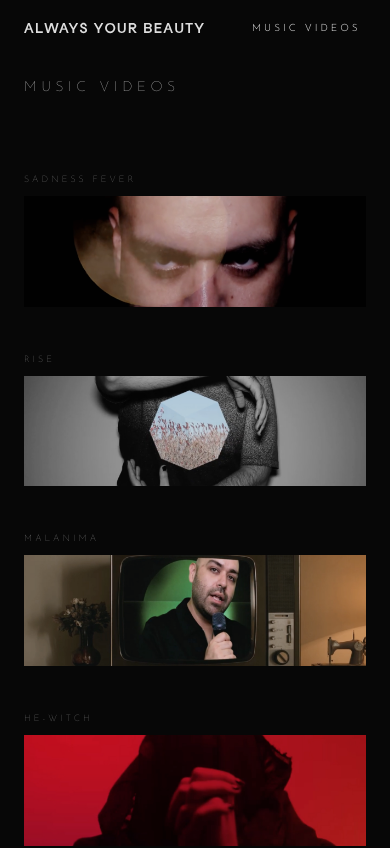
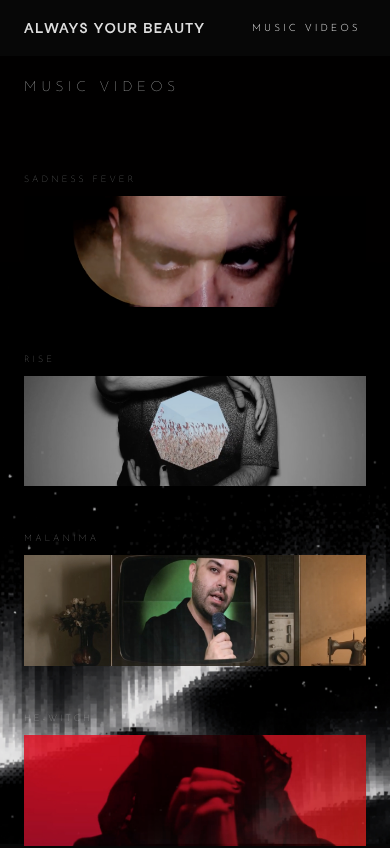
Before and after one commit to OctavioJG/Alwaysyourbeauty, a plain HTML site: page music-videos.html in a window 390 px wide. Shown: the top 848 px of the page. Drawn offline with Linux system fonts and the light colour scheme.

Commit message:
Add files via upload
adding mv page background both mobile and desktop

```diff
--- a/music-videos.html
+++ b/music-videos.html
@@ -21,6 +21,25 @@
       flex-direction: column;
       min-height: 100vh;
       font-family: 'Josefin Sans', sans-serif;
+    }
+
+    /* ── RESPONSIVE BACKGROUND ── */
+    body::before {
+      content: '';
+      position: fixed;
+      inset: 0;
+      background-image: url('mv-background-desktop.jpg');
+      background-position: center center;
+      background-repeat: no-repeat;
+      background-size: cover;
+      pointer-events: none;
+      z-index: 0;
+    }
+
+    @media (max-width: 768px) {
+      body::before {
+        background-image: url('mv-background-mobile.jpg');
+      }
     }
 
     /* ── NAV ── */
@@ -93,6 +112,8 @@
 
     /* ── MAIN ── */
     main {
+      position: relative;
+      z-index: 1;
       flex: 1;
       padding: 80px 32px 64px;
     }
@@ -194,6 +215,8 @@
 
     /* ── FOOTER ── */
     #site-footer {
+      position: relative;
+      z-index: 1;
       display: flex;
       flex-shrink: 0;
       align-items: center;
```
Also changed, not shown: mv-background-desktop.jpg (added), mv-background-mobile.jpg (added).
